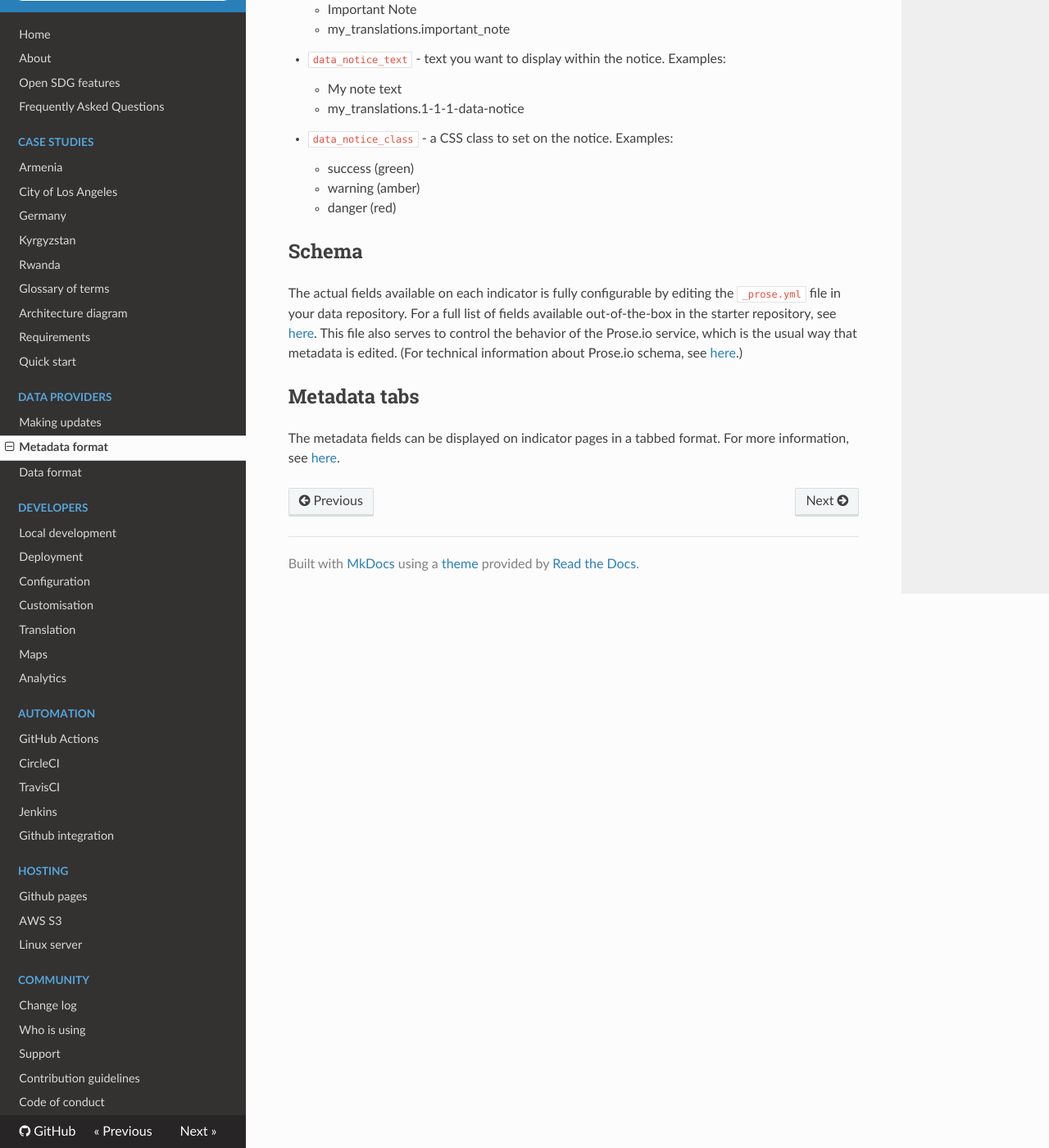
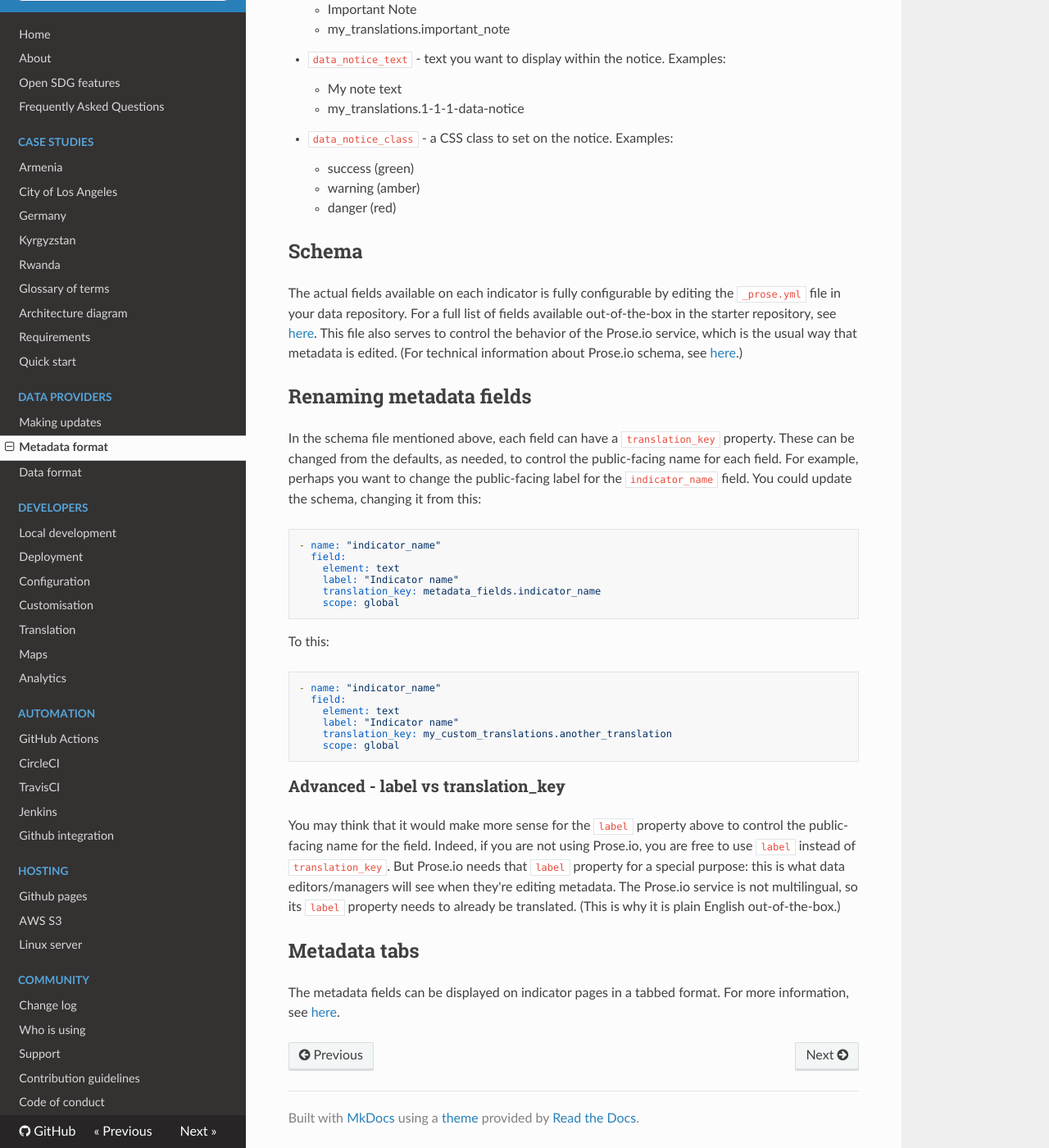
Before and after one commit to open-sdg/open-sdg, an MkDocs documentation site: the page built from docs/metadata-format.md, in a window 1280 px wide and 1400 px high, scrolled down 4859 px. Shown: the whole window at 82% size. Built offline with MkDocs 1.6.1, drawn with Linux system fonts in a browser that asks for light colours; nearby versions of some CDN libraries; old or Windows-style settings are respelled for this version of MkDocs.

Commit message:
Docs for changing metadata field labels

````diff
--- a/docs/metadata-format.md
+++ b/docs/metadata-format.md
@@ -161,6 +161,34 @@ You may want to display some very important information which site viewers must
 
 The actual fields available on each indicator is fully configurable by editing the `_prose.yml` file in your data repository. For a full list of fields available out-of-the-box in the starter repository, see [here](https://github.com/open-sdg/open-sdg-data-starter/blob/develop/_prose.yml). This file also serves to control the behavior of the Prose.io service, which is the usual way that metadata is edited. (For technical information about Prose.io schema, see [here](https://github.com/prose/prose/wiki/Prose-Configuration).)
 
+## Renaming metadata fields
+
+In the schema file mentioned above, each field can have a `translation_key` property. These can be changed from the defaults, as needed, to control the public-facing name for each field. For example, perhaps you want to change the public-facing label for the `indicator_name` field. You could update the schema, changing it from this:
+
+```
+- name: "indicator_name"
+  field:
+    element: text
+    label: "Indicator name"
+    translation_key: metadata_fields.indicator_name
+    scope: global
+```
+
+To this:
+
+```
+- name: "indicator_name"
+  field:
+    element: text
+    label: "Indicator name"
+    translation_key: my_custom_translations.another_translation
+    scope: global
+```
+
+### Advanced - label vs translation_key
+
+You may think that it would make more sense for the `label` property above to control the public-facing name for the field. Indeed, if you are not using Prose.io, you are free to use `label` instead of `translation_key`. But Prose.io needs that `label` property for a special purpose: this is what data editors/managers will see when they're editing metadata. The Prose.io service is not multilingual, so its `label` property needs to already be translated. (This is why it is plain English out-of-the-box.)
+
 ## Metadata tabs
 
 The metadata fields can be displayed on indicator pages in a tabbed format. For more information, see [here](https://open-sdg.readthedocs.io/en/latest/configuration/#metadata_tabs).
````
